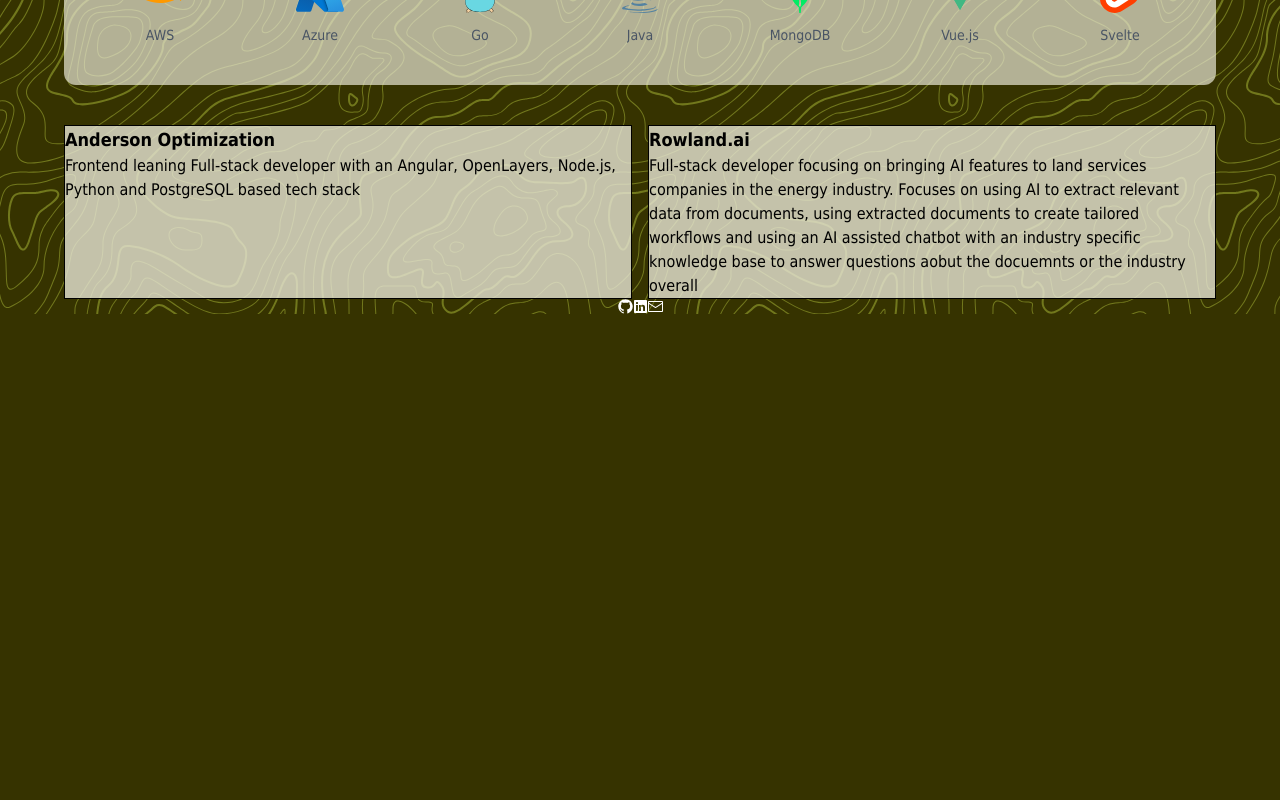
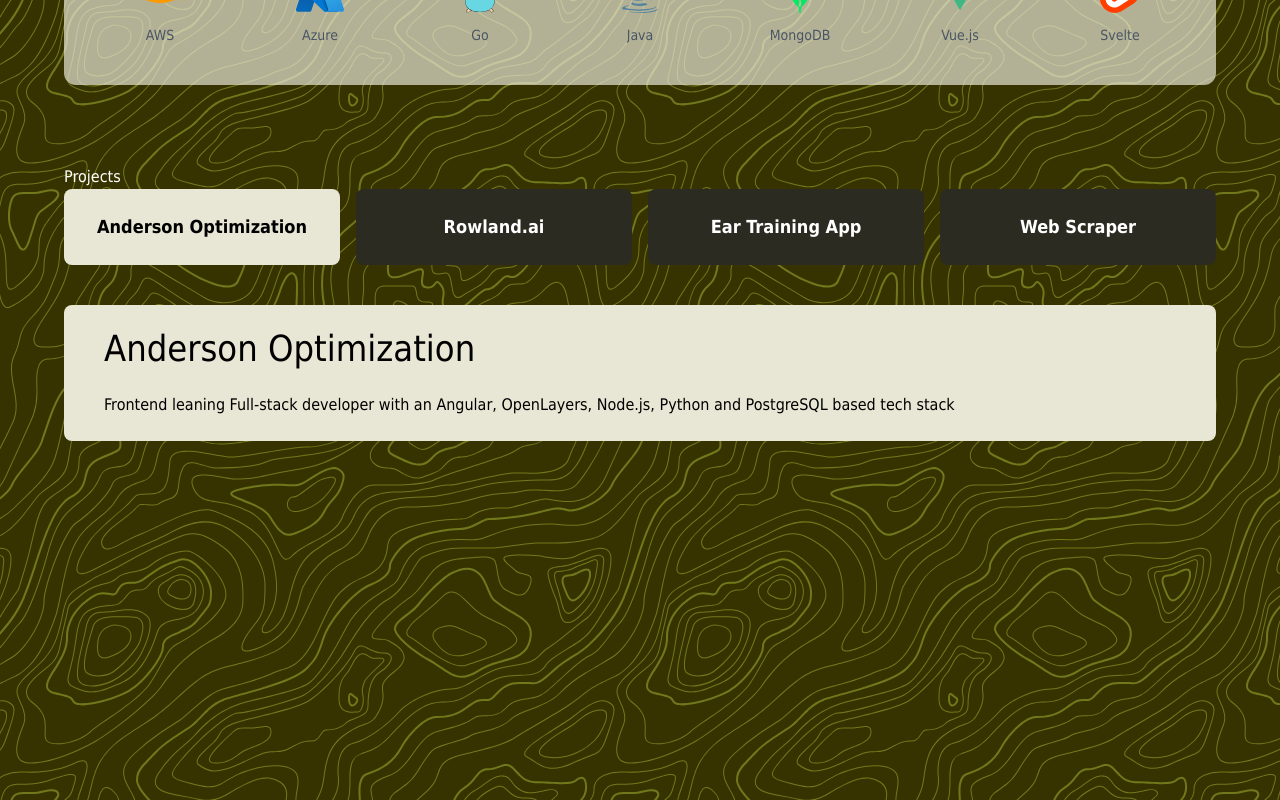
Before and after one commit to connorholms/portfolio, a React (Vite) app: page / in a window 1280 px wide. Shown: the part 1460-2260 px from the top of the page. Before the commit the page ends 1774 px from the top, so only its background shows below. Built offline with nearby package versions, Linux system fonts and the light colour scheme.

Commit message:
projects section outline

```diff
--- a/src/features/about/Bio.tsx
+++ b/src/features/about/Bio.tsx
@@ -2,7 +2,7 @@ export default function Bio() {
   return (
     <span className="flex items-center">
       <div className="text-black bg-box-background/80 rounded-xl flex flex-col items-center justify-center mx-4 py-10">
-        <h2 className="text-4xl">Hi, I'm Connor Holmstrom!</h2>
+        <h2 className="text-4xl text-bold">Hi, I'm Connor Holmstrom!</h2>
         <p className="w-3/4 mt-10">
           I am a self-taught software engineer with 5 years of experience
           ranging in full-stack engineering, client success and product roles. I
--- a/src/features/projects/ProjectExample.tsx
+++ b/src/features/projects/ProjectExample.tsx
@@ -1,16 +1,19 @@
+import type { ProjectInfo } from "./projects.types";
+
 interface ProjectExampleProps {
-  project: {
-    id: number;
-    title: string;
-    body: string;
-  };
+  project: ProjectInfo;
+  highlighted: boolean;
 }
 
-export default function ProjectExample({ project }: ProjectExampleProps) {
+export default function ProjectExample({
+  project,
+  highlighted,
+}: ProjectExampleProps) {
   return (
-    <article className="border h-full bg-box-background/80 text-black">
+    <article
+      className={`h-full py-6 rounded-lg text-black text-center ${highlighted ? "bg-box-background" : "bg-olive-800 text-white"}`}
+    >
       <h3 className="text-lg font-bold">{project.title}</h3>
-      <p>{project.body}</p>
     </article>
   );
 }
--- /dev/null
+++ b/src/features/projects/ProjectHighlight.tsx
@@ -0,0 +1,14 @@
+import type { ProjectInfo } from "./projects.types";
+
+interface ProjectHighlightProps {
+  project: ProjectInfo;
+}
+
+export default function ProjectHighlight({ project }: ProjectHighlightProps) {
+  return (
+    <article className="mt-10 py-6 rounded-lg bg-box-background text-black">
+      <h2 className="mx-10 pb-6 text-4xl text-bold">{project.title}</h2>
+      <p className="mx-10">{project.body}</p>
+    </article>
+  );
+}
--- a/src/features/projects/Projects.tsx
+++ b/src/features/projects/Projects.tsx
@@ -1,23 +1,38 @@
+import { useState } from "react";
 import ProjectExample from "./ProjectExample";
 import { myProjects } from "./projects.constants";
+import ProjectDisplay from "./ProjectHighlight";
+import type { ProjectInfo } from "./projects.types";
 
 interface ProjectProps {
   onRef: (element: HTMLElement | null) => void;
 }
 
 export default function Projects({ onRef }: ProjectProps) {
+  const [displayedProject, setDisplayedProject] = useState(myProjects[0]);
+
+  const handleClickProject = (project: ProjectInfo) => {
+    setDisplayedProject(project);
+  };
+
   return (
-    <section
-      ref={onRef}
-      className="grid grid-cols-2 grid-row-1 gap-4 max-w-6xl mx-auto"
-    >
-      {myProjects.map((project) => {
-        return (
-          <div key={project.id}>
-            <ProjectExample project={project} />
-          </div>
-        );
-      })}
+    <section ref={onRef} className="max-w-6xl mx-auto my-10 h-screen">
+      <h2>Projects</h2>
+      <div className="grid grid-cols-4 grid-row-1 gap-4">
+        {myProjects.map((project) => {
+          return (
+            <div key={project.id} onClick={() => handleClickProject(project)}>
+              <ProjectExample
+                project={project}
+                highlighted={project.id === displayedProject.id}
+              />
+            </div>
+          );
+        })}
+      </div>
+      <div>
+        <ProjectDisplay project={displayedProject} />
+      </div>
     </section>
   );
 }
--- a/src/features/projects/projects.constants.ts
+++ b/src/features/projects/projects.constants.ts
@@ -1,19 +1,46 @@
 // PLACEHOLDER DATA TO BE REFINED
+
+import type { Projects } from "./projects.types";
 
 const aoProjectDetails = {
   id: 1,
   title: "Anderson Optimization",
   body: "Frontend leaning Full-stack developer with an Angular, OpenLayers, Node.js, Python and PostgreSQL based tech stack",
+  type: "Previous Role",
+  stack: ["angular", "node", "python", "postgresql"],
 };
 
 const rowlandProjectDetails = {
   id: 2,
   title: "Rowland.ai",
   body: "Full-stack developer focusing on bringing AI features to land services companies in the energy industry. Focuses on using AI to extract relevant data from documents, using extracted documents to create tailored workflows and using an AI assisted chatbot with an industry specific knowledge base to answer questions aobut the docuemnts or the industry overall",
+  type: "Previous Role",
+  stack: ["react", "next.js", "python", "postgresql"],
 };
 
 // TODO
 
 // add personal projects, consulting projects, etc
 
-export const myProjects = [aoProjectDetails, rowlandProjectDetails];
+const earTraining = {
+  id: 3,
+  title: "Ear Training App",
+  body: "A project that I made for fun to practice ear training in music. The app was only meant to be built to run a frontend locally on my on personal machine and allows me to practice training my ear to identify intervals.",
+  type: "Personal Project",
+  stack: ["angular"],
+};
+
+const webScraper = {
+  id: 4,
+  title: "Web Scraper",
+  body: "Due to contract work, I am unable to share some details about this project. I built a webscraper for a client that target details from a specific type of faculty from schools",
+  type: "Contract",
+  stack: ["python"],
+};
+
+export const myProjects: Projects = [
+  aoProjectDetails,
+  rowlandProjectDetails,
+  earTraining,
+  webScraper,
+];
```
Also changed, not shown: src/features/projects/projects.types.ts (added, +9 -0 lines).
